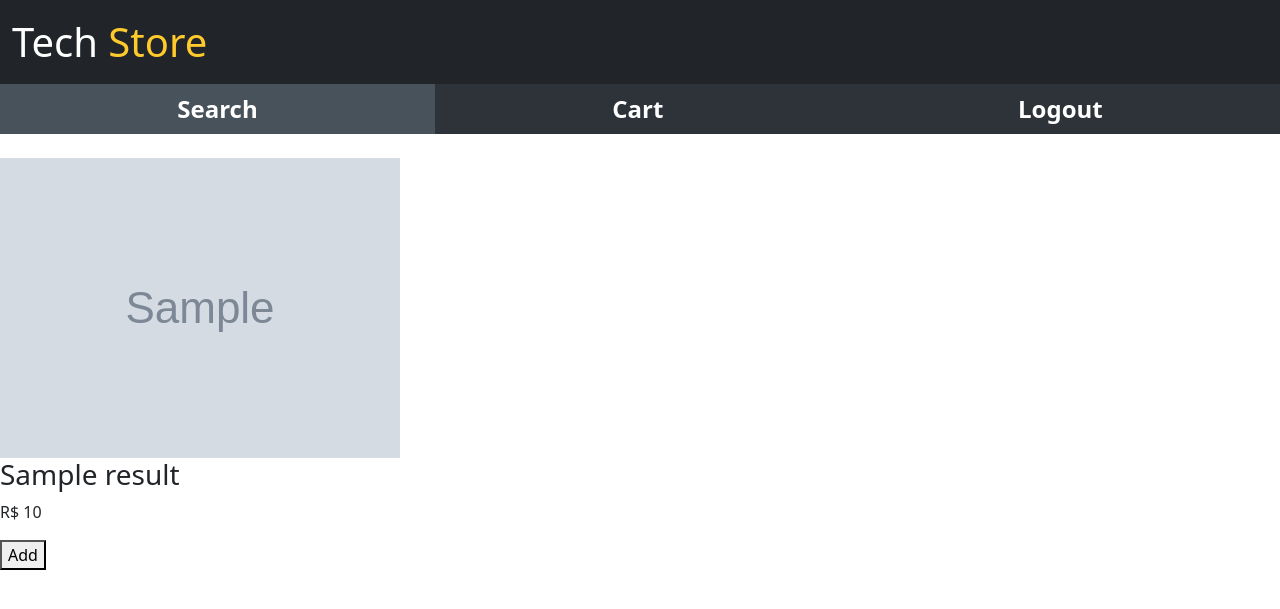
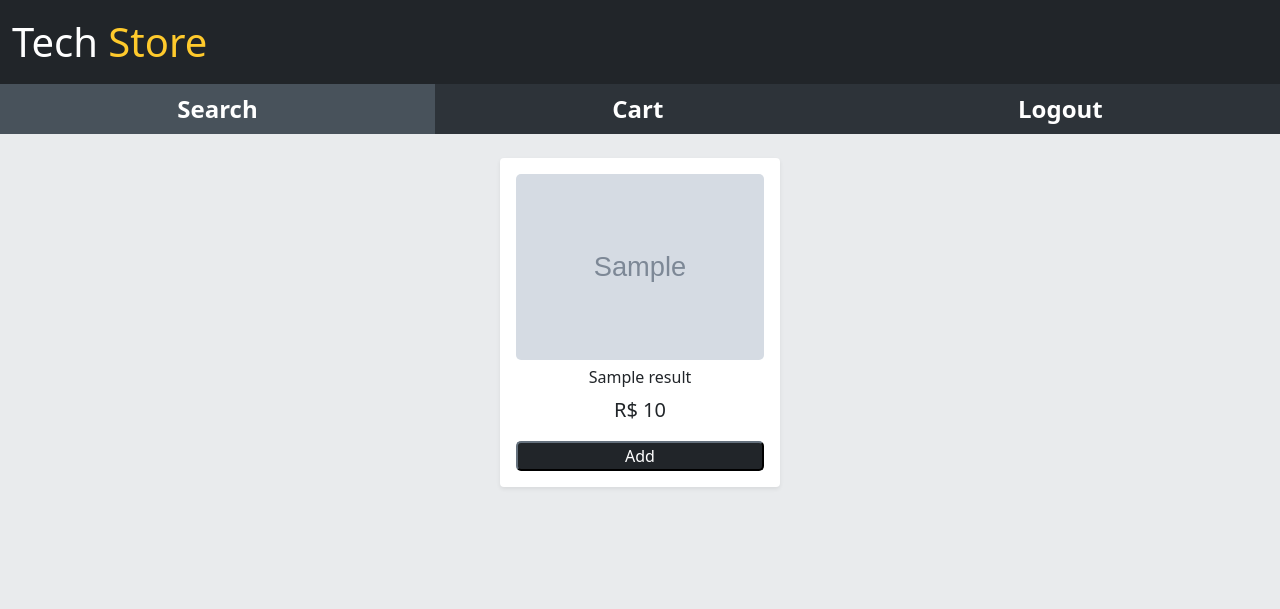
Before and after one commit to breno-albuquerque/my-store-app, a Flask app: page /products in a window 1280 px wide. Shown: the top 609 px of the page. Run offline with Flask 2, Linux system fonts and the light colour scheme; a user stored in the database is signed in; tables that the repository leaves empty hold one stand-in row (values such as "Sample post"); grey boxes marked "Sample" are stand-in pictures; a database or web service that is not in the repository returns one stand-in record (values such as "Sample title"); data that the repository does not hold is empty; some libraries are stand-ins or nearby versions.

Commit message:
style: Add css style to products card at products template

```diff
--- a/static/css/layout.css
+++ b/static/css/layout.css
@@ -16,7 +16,7 @@
     justify-content: space-around;
     align-items: stretch;
 
-    width: 100vw;
+    width: 100%;
     height: 50px;
     margin-bottom: 24px;
 }
@@ -39,3 +39,7 @@
     background-color: #48525B;
     color: white;
 }
+
+body {
+    background-color: #E9EBED;
+}
--- /dev/null
+++ b/static/css/products.css
@@ -0,0 +1,37 @@
+#product-section {
+    display: flex;
+    flex-wrap: wrap;
+    justify-content: space-evenly;
+}
+
+.product-card {
+    display: flex;
+    flex-direction: column;
+    justify-content: space-between;
+    align-items: center;
+
+    border-radius: 5px;
+    width: 18%;
+    min-width: 280px;
+    padding: 12px;
+
+    box-sizing: border-box;
+    margin-bottom: 12px;
+}
+
+.product-image {
+    border-radius: 5px;
+    width: 100%;
+    margin-bottom: 8px;
+}
+
+.product-btn {
+    width: 100%;
+    text-decoration: none;
+    border-radius: 5px;
+}
+
+.product-btn:hover {
+    transform: scale(1.05);
+    transition: 0.15s;
+}
--- a/static/css/style.css
+++ b/static/css/style.css
@@ -31,7 +31,6 @@ footer, header, hgroup, menu, nav, section {
 body {
 	line-height: 1;
     /* my-code */
-    background-color: #2D3339;
 }
 ol, ul {
 	list-style: none;
--- a/templates/products.html
+++ b/templates/products.html
@@ -6,6 +6,7 @@
 
 {% block head %}
     <script src="../static/js/products.js" defer></script>
+    <link href="/static/css/products.css" rel="stylesheet">
 {% endblock %}
 
 {% block main %}
@@ -14,13 +15,13 @@
         <span> Added to cart! </span>
     </div>
 
-    <section>
+    <section id="product-section">
         {% for product in products %}
-            <div id="{{ product['id'] }}" class="product-card" action="/products" method="post">
-                <img class="product-image" src="{{ product['thumbnail'] }}" />
-                <h3 class="product-title"> {{ product['title'] }}</h3>
-                <p class="product-price"> R$ {{ product['price'] }} </p>
-                <button class="product-btn" id="add-btn" type="button">Add</button>
+            <div id="{{ product['id'] }}" class="shadow-sm p-3 mb-5 bg-white rounded product-card" action="/products" method="post">
+                <img class="product-image" src="{{ product['thumbnail'].replace('I.jpg', 'W-webp') }}" />
+                <h3 class="product-title fs-6"> {{ product['title'] }}</h3>
+                <p class="product-price fs-5"> R$ {{ product['price'] }} </p>
+                <button class="product-btn btn-dark" id="add-btn" type="button">Add</button>
             </div>
         {% endfor %}
     </section>
```
